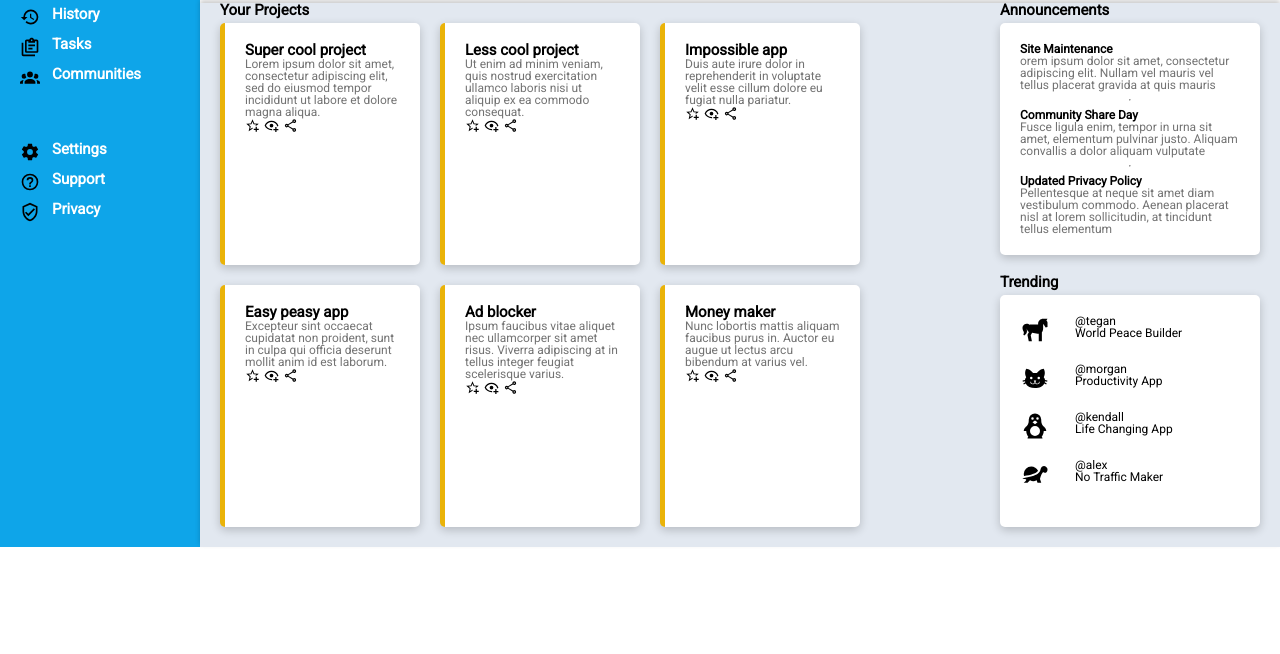
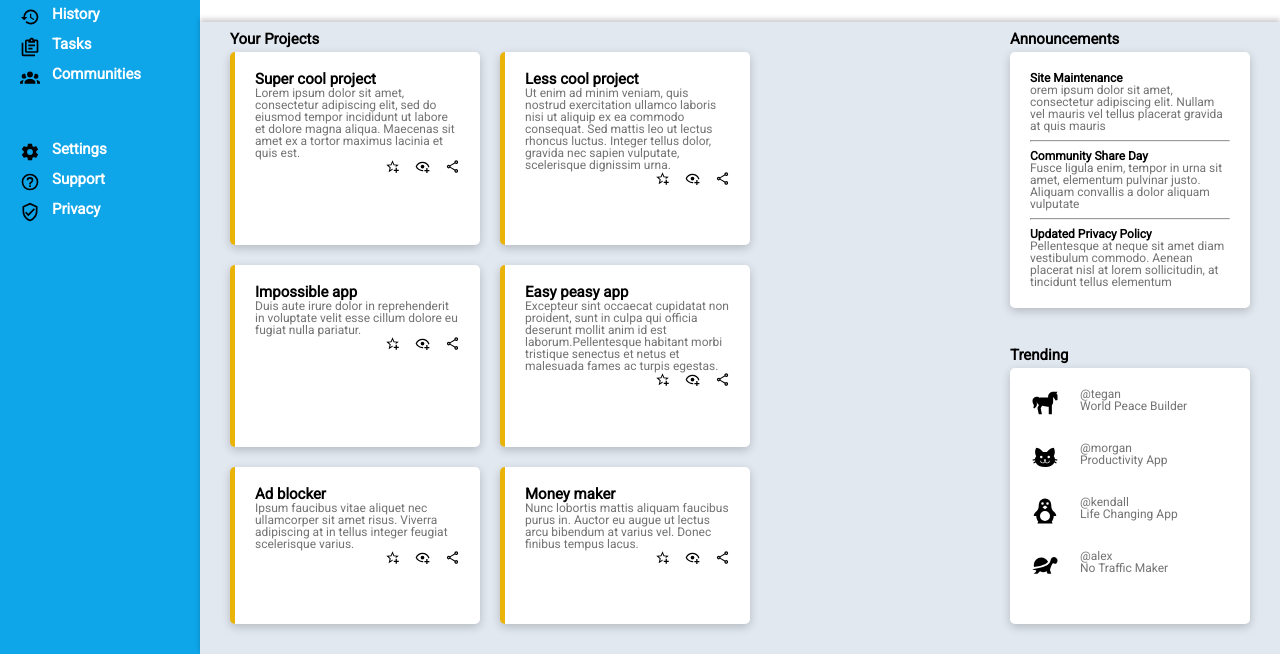
Before and after one commit to lhtn/dashboard, a plain HTML site: page index.html in a window 1280 px wide. Shown: the part 178-832 px from the top of the page. Before the commit the page ends 800 px from the top, so only its background shows below. Drawn offline with Linux system fonts and the light colour scheme.

Commit message:
Fix alignment of main-content container

```diff
--- a/index.html
+++ b/index.html
@@ -62,45 +62,57 @@
                 <div class="project-container">
                     <div class="project">
                         <h3>Super cool project</h3>
-                        <p>Lorem ipsum dolor sit amet, consectetur adipiscing elit, sed do eiusmod tempor incididunt ut labore et dolore magna aliqua. </p>
+                        <p>Lorem ipsum dolor sit amet, consectetur adipiscing elit, sed do eiusmod tempor incididunt ut labore et dolore magna aliqua. Maecenas sit amet ex a tortor maximus lacinia et quis est.</p>
+                        <div class="project-images">
                             <img src="images/star.svg" width="15px">
                             <img src="images/eye.svg" width="15px">
                             <img src="images/share.svg" width="15px">
                         </div>
+                    </div>
                     <div class="project">
                         <h3>Less cool project</h3>
-                        <p>Ut enim ad minim veniam, quis nostrud exercitation ullamco laboris nisi ut aliquip ex ea commodo consequat.</p>
+                        <p>Ut enim ad minim veniam, quis nostrud exercitation ullamco laboris nisi ut aliquip ex ea commodo consequat. Sed mattis leo ut lectus rhoncus luctus. Integer tellus dolor, gravida nec sapien vulputate, scelerisque dignissim urna.</p>
+                        <div class="project-images">
                             <img src="images/star.svg" width="15px">
                             <img src="images/eye.svg" width="15px">
                             <img src="images/share.svg" width="15px">
                         </div>
+                    </div>
                     <div class="project">
                         <h3>Impossible app</h3>
-                        <p>Duis aute irure dolor in reprehenderit in voluptate velit esse cillum dolore eu fugiat nulla pariatur. </p>
+                        <p>Duis aute irure dolor in reprehenderit in voluptate velit esse cillum dolore eu fugiat nulla pariatur.</p>
+                        <div class="project-images">
                             <img src="images/star.svg" width="15px">
                             <img src="images/eye.svg" width="15px">
                             <img src="images/share.svg" width="15px">
                         </div>
+                    </div>
                     <div class="project">
                         <h3>Easy peasy app</h3>
-                        <p>Excepteur sint occaecat cupidatat non proident, sunt in culpa qui officia deserunt mollit anim id est laborum.</p>
+                        <p>Excepteur sint occaecat cupidatat non proident, sunt in culpa qui officia deserunt mollit anim id est laborum.Pellentesque habitant morbi tristique senectus et netus et malesuada fames ac turpis egestas.</p>
+                        <div class="project-images">
                             <img src="images/star.svg" width="15px">
                             <img src="images/eye.svg" width="15px">
                             <img src="images/share.svg" width="15px">
                         </div>
+                    </div>
                     <div class="project">
                         <h3>Ad blocker</h3>
-                        <p>Ipsum faucibus vitae aliquet nec ullamcorper sit amet risus. Viverra adipiscing at in tellus integer feugiat scelerisque varius. </p>
+                        <p>Ipsum faucibus vitae aliquet nec ullamcorper sit amet risus. Viverra adipiscing at in tellus integer feugiat scelerisque varius.</p>
+                        <div class="project-images">
                             <img src="images/star.svg" width="15px">
                             <img src="images/eye.svg" width="15px">
                             <img src="images/share.svg" width="15px">
                         </div>
+                    </div>
                     <div class="project">
                         <h3>Money maker</h3>
-                        <p>Nunc lobortis mattis aliquam faucibus purus in. Auctor eu augue ut lectus arcu bibendum at varius vel. </p>
+                        <p>Nunc lobortis mattis aliquam faucibus purus in. Auctor eu augue ut lectus arcu bibendum at varius vel. Donec finibus tempus lacus.</p>
+                        <div class="project-images">
                             <img src="images/star.svg" width="15px">
                             <img src="images/eye.svg" width="15px">
                             <img src="images/share.svg" width="15px">
+                        </div>
                     </div>
                 </div>
                 <h3 class="title-announcements">Announcements</h3>
@@ -117,13 +129,13 @@
                 <h3 class="title-trending">Trending</h3>
                 <div class="trending">
                     <img src="images/horse.svg" width="30px">
-                    <div class="person">@tegan<br>World Peace Builder</div>
+                    <p>@tegan<br>World Peace Builder</p>
                     <img src="images/cat.svg" width="30px">
-                    <div class="person">@morgan<br>Productivity App</div>
+                    <p>@morgan<br>Productivity App</p>
                     <img src="images/penguin.svg" width="30px">
-                    <div class="person">@kendall<br>Life Changing App</div>
+                    <p>@kendall<br>Life Changing App</p>
                     <img src="images/tortoise.svg" width="30px">
-                    <div class="person">@alex<br>No Traffic Maker</div>
+                    <p>@alex<br>No Traffic Maker</p>
                 </div>
             </div>
 
--- a/styles.css
+++ b/styles.css
@@ -32,6 +32,7 @@ footer, header, hgroup, menu, nav, section {
 
 body {
 	line-height: 1;
+    height: 100vh;
 }
 
 ol, ul {
@@ -58,7 +59,8 @@ table {
 .container {
     display: grid;
     grid-template-columns: minmax(min-content, 200px) 4fr;
-    grid-template-rows: 1fr 3fr;
+    grid-template-rows: 200px 3fr;
+    height: 100vh;
 }
 
 /* Fonts */
@@ -87,18 +89,13 @@ p {
     color: #737373;
 }
 
-.person {
-    font-family: 'Roboto', sans-serif;
-    font-size: 12px;
-}
-
 /* Side bar */
 
 .side-bar {
     display: grid;
     grid-area: 1 / 1 / 3 / 2;
     grid-template-columns: 1fr 4fr;
-    grid-template-rows: 75px repeat(5, minmax(20px, 30px)) 75px repeat(3, minmax(20px, 30px));
+    grid-template-rows: 75px repeat(5, minmax(min-content, 30px)) 75px repeat(3, minmax(min-content, 30px));
     background-color: #0ea5e9;
     color: #ffffff;
     padding: 20px;
@@ -139,11 +136,16 @@ input[type=text] {
     display: flex;
     justify-content: flex-start;
     gap: 20px;
+    margin-top: 5px;
 }
 
 .name img {
     display: flex;
     align-self: flex-start;
+}
+
+.name h3 {
+    margin-top: 5px;
 }
 
 .greeting {
@@ -177,24 +179,42 @@ button {
 .main-content {
     display: grid;
     grid-area: 2 / 2 / 3 / 3;
-    grid-template-columns: 3fr minmax(min-content, 300px);
+    grid-template-columns: 3fr minmax(300px, 1fr);
     grid-template-rows: 1fr 1fr;
     box-shadow: 0 -3px 5px rgb(0 0 0 / 0.2);
     background-color: #e2e8f0;
 }
 
+.title-your-projects,
+.title-announcements,
+.title-trending {
+    align-self: flex-start;
+    margin: 10px 0 0 30px;
+}
+
 .title-your-projects {
     grid-area: 1 / 1 / 3 / 2;
-    align-self: flex-start;
-    margin-left: 20px;
+}
+
+.title-announcements {
+    grid-area: 1 / 2 / 2 / 3;
+}
+
+.title-trending {
+    grid-area: 2 / 2 / 3 / 3;
+}
+
+.project-container,
+.announcements,
+.trending {
+    margin: 30px;
 }
 
 .project-container {
     display: grid;
     grid-area: 1 / 1 / 3 / 2;
-    grid-template-columns: repeat(auto-fit, 200px);
+    grid-template-columns: repeat(auto-fit, 250px);
     gap: 20px;
-    margin: 20px;
 }
 
 .project {
@@ -206,26 +226,23 @@ button {
     padding: 20px;
 }
 
-.title-announcements {
-    grid-area: 1 / 2 / 2 / 3;
-    align-self: flex-start;
-    margin-left: 20px;
+.project-images {
+    display: flex;
+    justify-content: flex-end;
+    gap: 15px;
 }
 
 .announcements {
-    display: grid;
     grid-area: 1 / 2 / 2 / 3;
     background-color: #ffffff;
     border-radius: 5px;
     box-shadow: 0 3px 10px rgb(0 0 0 / 0.2);
     padding: 20px;
-    margin: 20px;
 }
 
-.title-trending {
-    grid-area: 2 / 2 / 3 / 3;
-    align-self: flex-start;
-    margin-left: 20px;
+hr {
+    size: "30";
+    color: #737373;
 }
 
 .trending {
@@ -237,5 +254,4 @@ button {
     border-radius: 5px;
     box-shadow: 0 3px 10px rgb(0 0 0 / 0.2);
     padding: 20px;
-    margin: 20px;
 }
```
Lines whose indentation alone changed are shown as unchanged.
